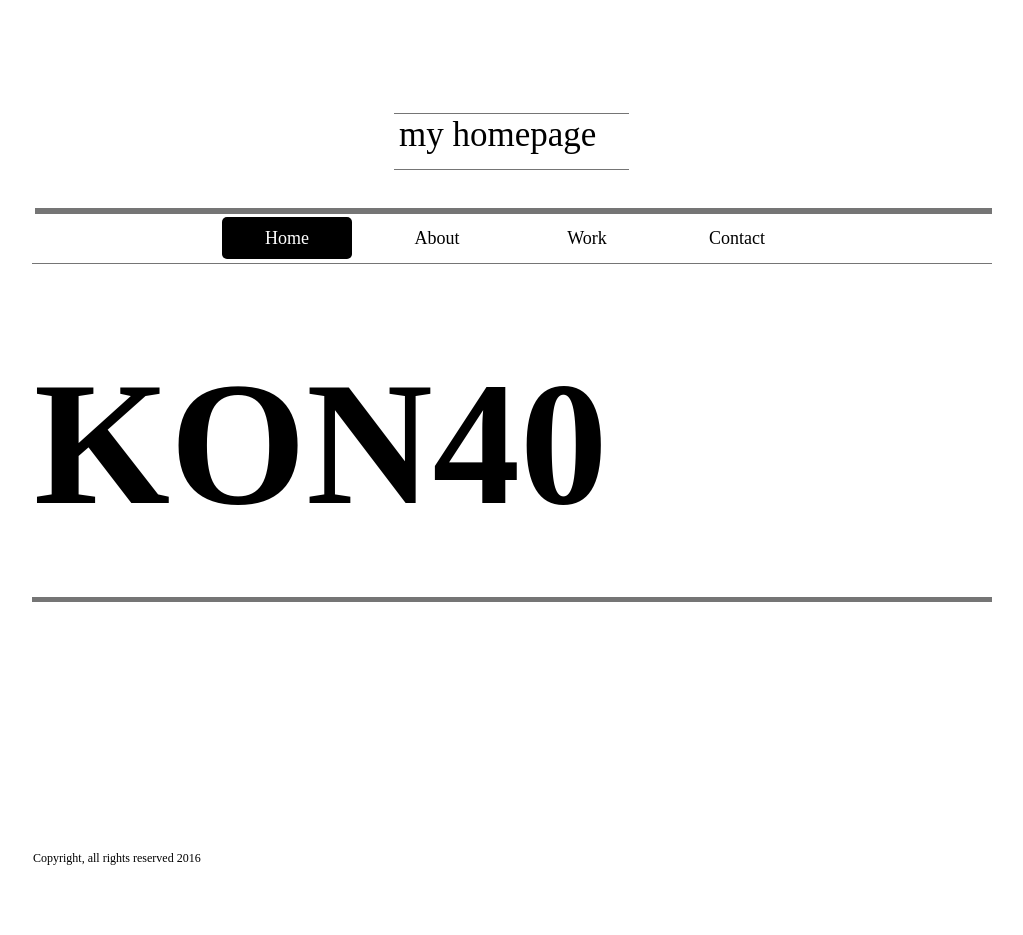
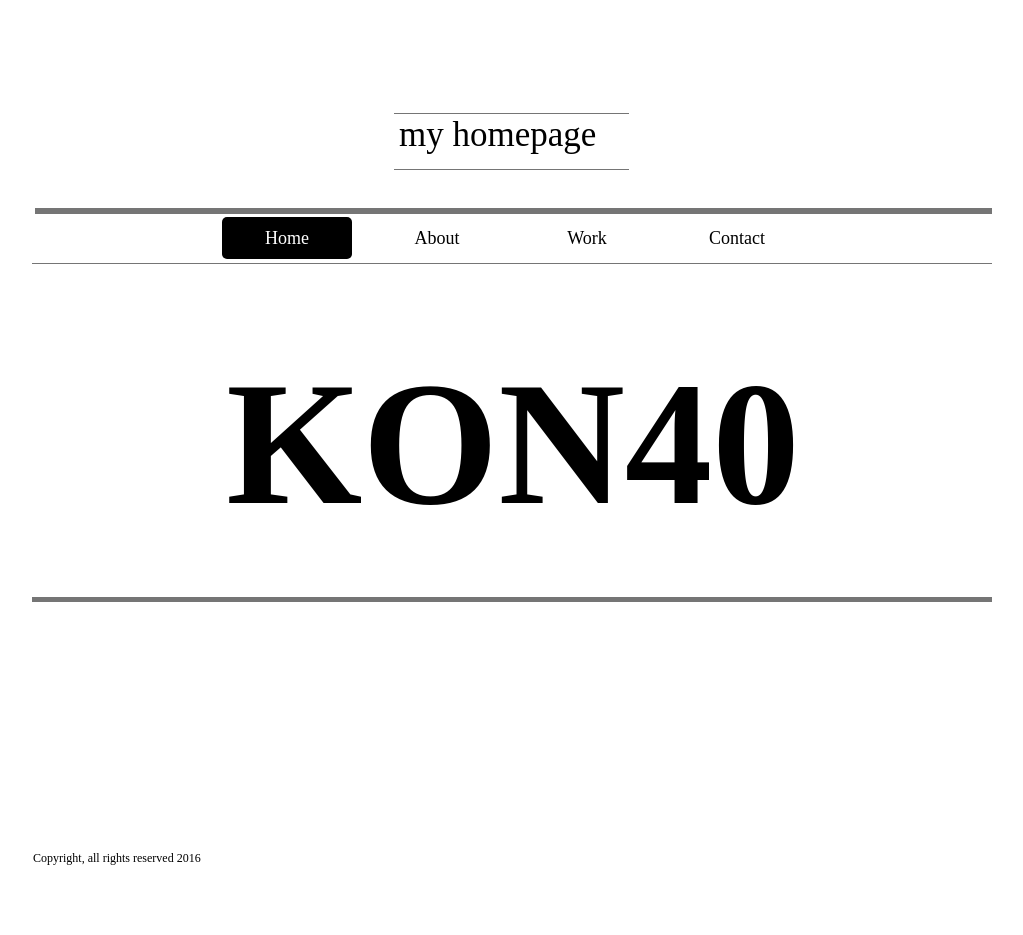
Before and after one commit to tomerkon/tomerkon.github.io, a website: page index.html in a window 1280 px wide. Shown: the whole page, without its empty margins (128-1151 px from the left). Drawn offline with Linux system fonts and the light colour scheme.

Commit message:
redo align center

```diff
--- a/index.html
+++ b/index.html
@@ -311,8 +311,8 @@
                 </li>
             </ul>
             <div class="page_home6 title">
-                <h1 class="p0">
-                    <span class="c0" style="text-align: center">KON40</span>
+                <h1 class="p0" style="text-align: center">
+                    <span class="c0">KON40</span>
                 </h1>
             </div>
             <div class="section_details" style="color:white">
```
